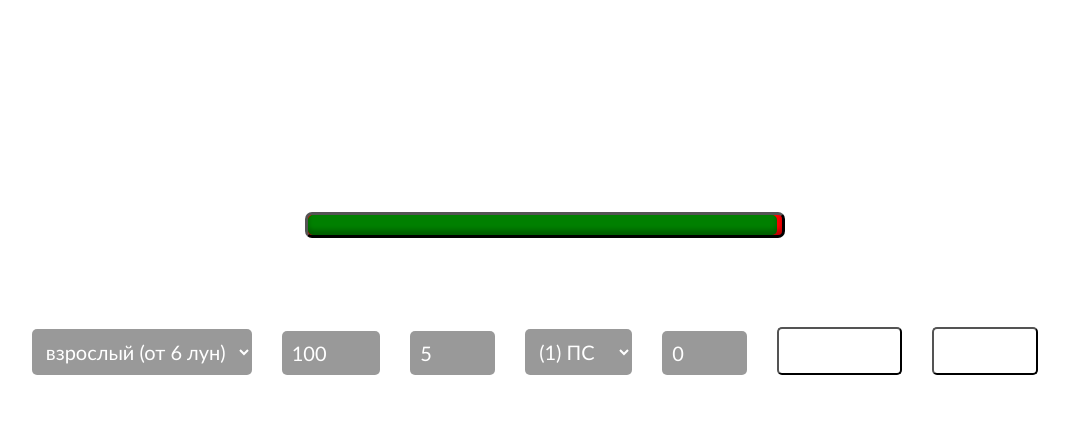
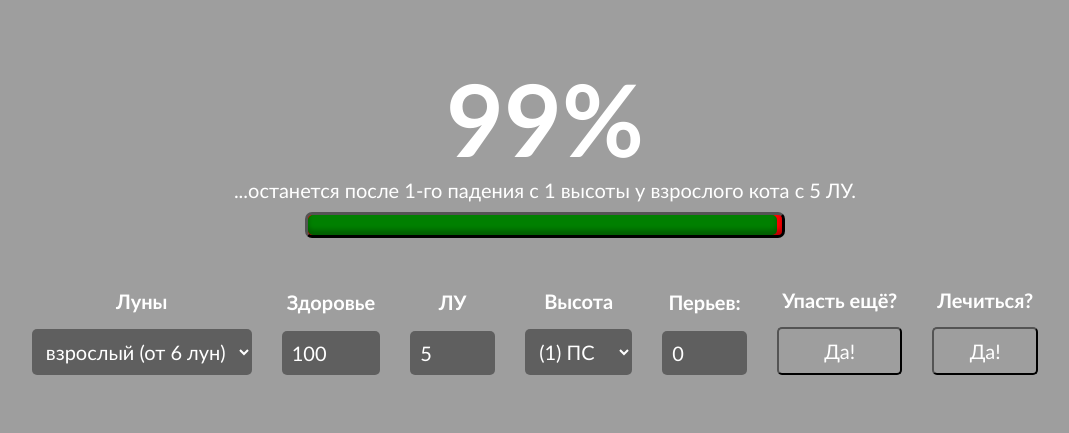
Before and after one commit to 1570184/mooncalc, a plain HTML site: page index.html in a window 1280 px wide. Shown: the whole page, without its empty margins (105-1174 px from the left). Drawn offline with nearby package versions, Linux system fonts and the light colour scheme; the site is published under a folder, as on GitHub Pages, so addresses that start at the root find nothing.

Commit message:
Update style.css

```diff
--- a/style.css
+++ b/style.css
@@ -4,7 +4,7 @@ body {
   font-weight: bold;
   color: white;
   background-size: cover;
-  background-image: url("/84104.png");
+  background-image: url("84104.png");
     padding: 30px;
 }
 
```
